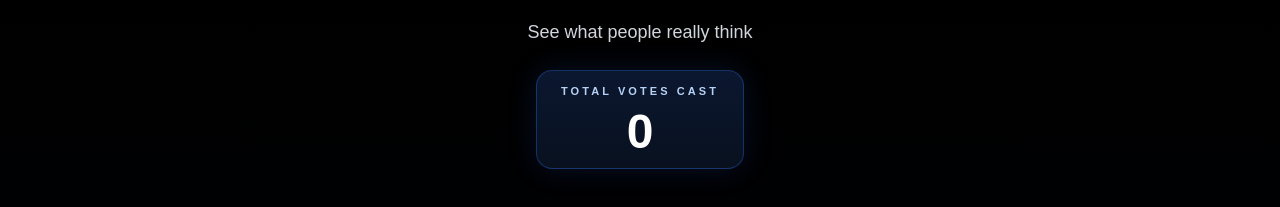
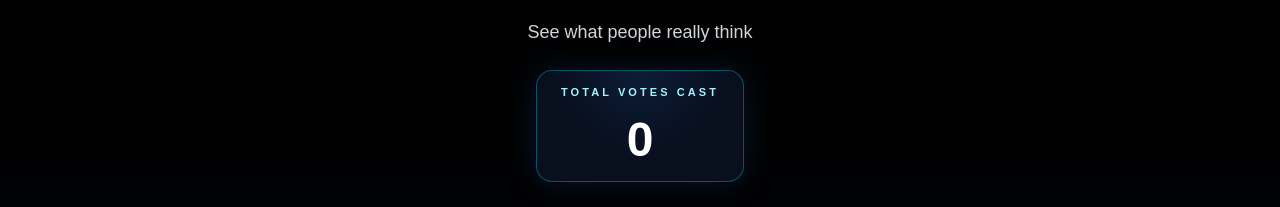
Before and after one commit to MarkDiamant/poll-and-see, a Next.js app: page / in a window 1280 px wide. Shown: the part 158-365 px from the top of the page. Built offline with nearby package versions, Linux system fonts and the light colour scheme; no server answers; the database is empty.

Commit message:
Fix live counter animation and layout jump

```diff
--- a/app/page.tsx
+++ b/app/page.tsx
@@ -210,13 +210,13 @@ function LiveVoteCounter({ value }: { value: number }) {
   const [animationTo, setAnimationTo] = useState(value);
   const [isAnimating, setIsAnimating] = useState(false);
 
+  const stepTimeoutRef = useRef<ReturnType<typeof setTimeout> | null>(null);
   const settleTimeoutRef = useRef<ReturnType<typeof setTimeout> | null>(null);
-  const stepTimeoutRef = useRef<ReturnType<typeof setTimeout> | null>(null);
 
   useEffect(() => {
     if (isAnimating || displayValue === value) return;
 
-    const stepDelay = Math.abs(value - displayValue) > 10 ? 120 : 260;
+    const stepDelay = Math.abs(value - displayValue) > 10 ? 180 : 320;
 
     stepTimeoutRef.current = setTimeout(() => {
       const direction = value > displayValue ? 1 : -1;
@@ -229,7 +229,7 @@ function LiveVoteCounter({ value }: { value: number }) {
       settleTimeoutRef.current = setTimeout(() => {
         setDisplayValue(nextValue);
         setIsAnimating(false);
-      }, 700);
+      }, 900);
     }, stepDelay);
 
     return () => {
@@ -265,18 +265,25 @@ function LiveVoteCounter({ value }: { value: number }) {
   const previousSuffix = isAnimating ? fromFormatted.slice(commonPrefixLength) : "";
   const nextSuffix = isAnimating ? toFormatted.slice(commonPrefixLength) : "";
 
-  const widthInCh = Math.max(fromFormatted.length, toFormatted.length, settledFormatted.length, value.toLocaleString().length);
+  const fixedWidthCh = Math.max(
+    settledFormatted.length,
+    fromFormatted.length,
+    toFormatted.length,
+    value.toLocaleString().length
+  );
+
+  const suffixWidthCh = Math.max(previousSuffix.length, nextSuffix.length, 1);
 
   return (
     <div className="mt-6 mb-2 text-center">
-      <div className="inline-flex flex-col items-center rounded-2xl border border-blue-500/30 bg-gradient-to-b from-[#0b1730] to-[#09111f] px-6 py-3 shadow-[0_0_30px_rgba(37,99,235,0.16)]">
-        <p className="text-[10px] md:text-[11px] font-semibold uppercase tracking-[0.28em] text-blue-200/95">
+      <div className="inline-flex h-[112px] min-w-[188px] flex-col items-center justify-center rounded-2xl border border-cyan-400/35 bg-[radial-gradient(circle_at_top,_rgba(59,130,246,0.22),_rgba(8,15,30,0.98)_58%)] px-6 py-3 shadow-[0_0_34px_rgba(59,130,246,0.16)]">
+        <p className="text-[10px] md:text-[11px] font-semibold uppercase tracking-[0.28em] text-cyan-200">
           Total Votes Cast
         </p>
 
         <div
-          className="mt-2 flex items-center justify-center text-4xl md:text-5xl font-bold leading-none text-white tabular-nums"
-          style={{ minWidth: `${widthInCh}ch` }}
+          className="mt-3 flex h-[56px] items-center justify-center overflow-hidden text-4xl md:text-5xl font-bold leading-none text-white tabular-nums"
+          style={{ minWidth: `${fixedWidthCh}ch` }}
         >
           <span className="whitespace-pre">{stablePrefix}</span>
 
@@ -285,13 +292,16 @@ function LiveVoteCounter({ value }: { value: number }) {
               className="relative inline-flex overflow-hidden whitespace-pre align-middle"
               style={{
                 height: "1.24em",
-                minWidth: `${Math.max(previousSuffix.length, nextSuffix.length, 1)}ch`,
-                paddingRight: "0.04em",
+                minWidth: `${suffixWidthCh}ch`,
+                paddingRight: "0.03em",
               }}
             >
               <span
-                className="absolute left-0 top-0 flex w-full flex-col transition-transform duration-700 ease-out"
-                style={{ transform: "translateY(-1.24em)" }}
+                className="absolute left-0 top-0 flex w-full flex-col transition-transform ease-out"
+                style={{
+                  transform: "translateY(-1.24em)",
+                  transitionDuration: "900ms",
+                }}
               >
                 <span
                   className="flex items-center justify-center leading-none"
```
